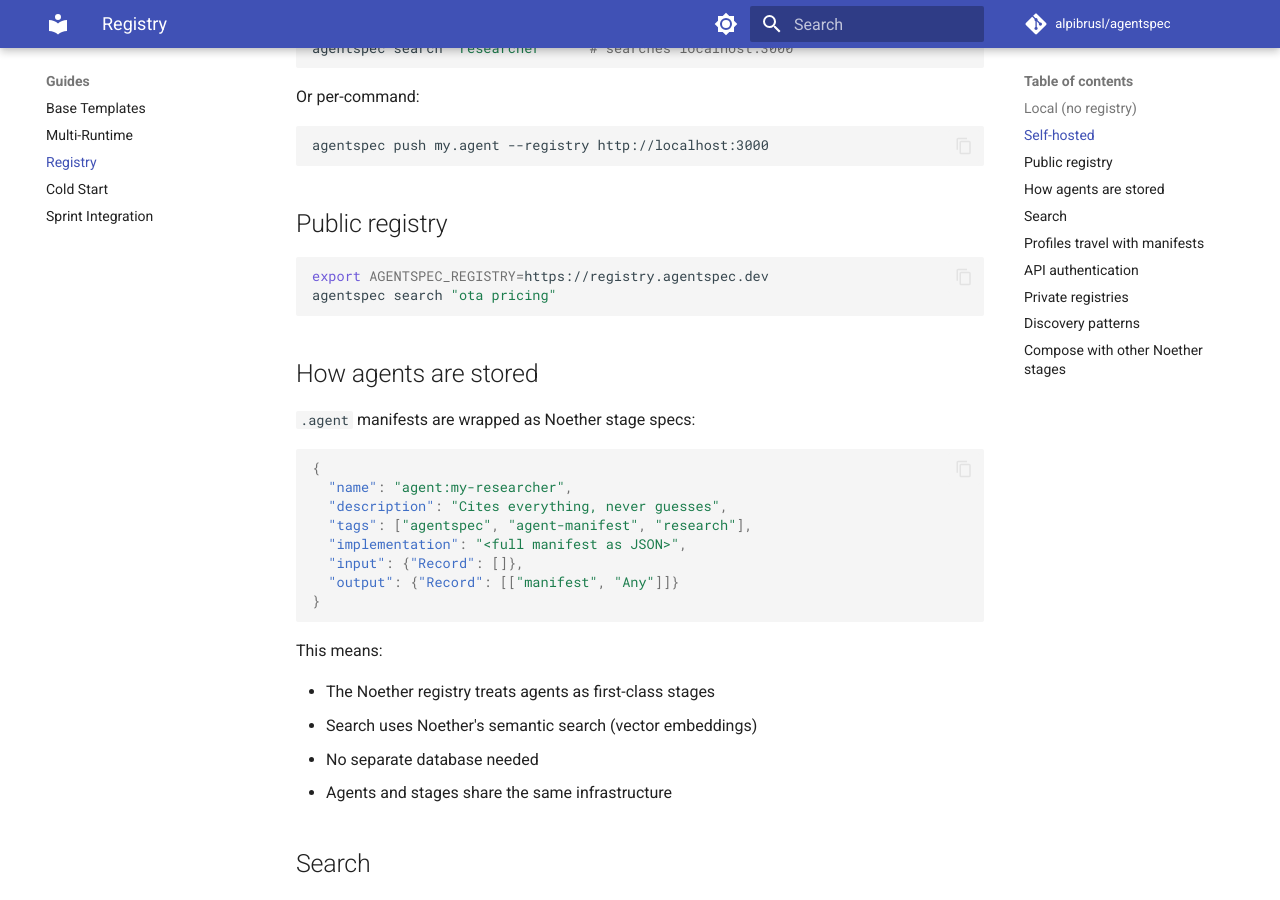
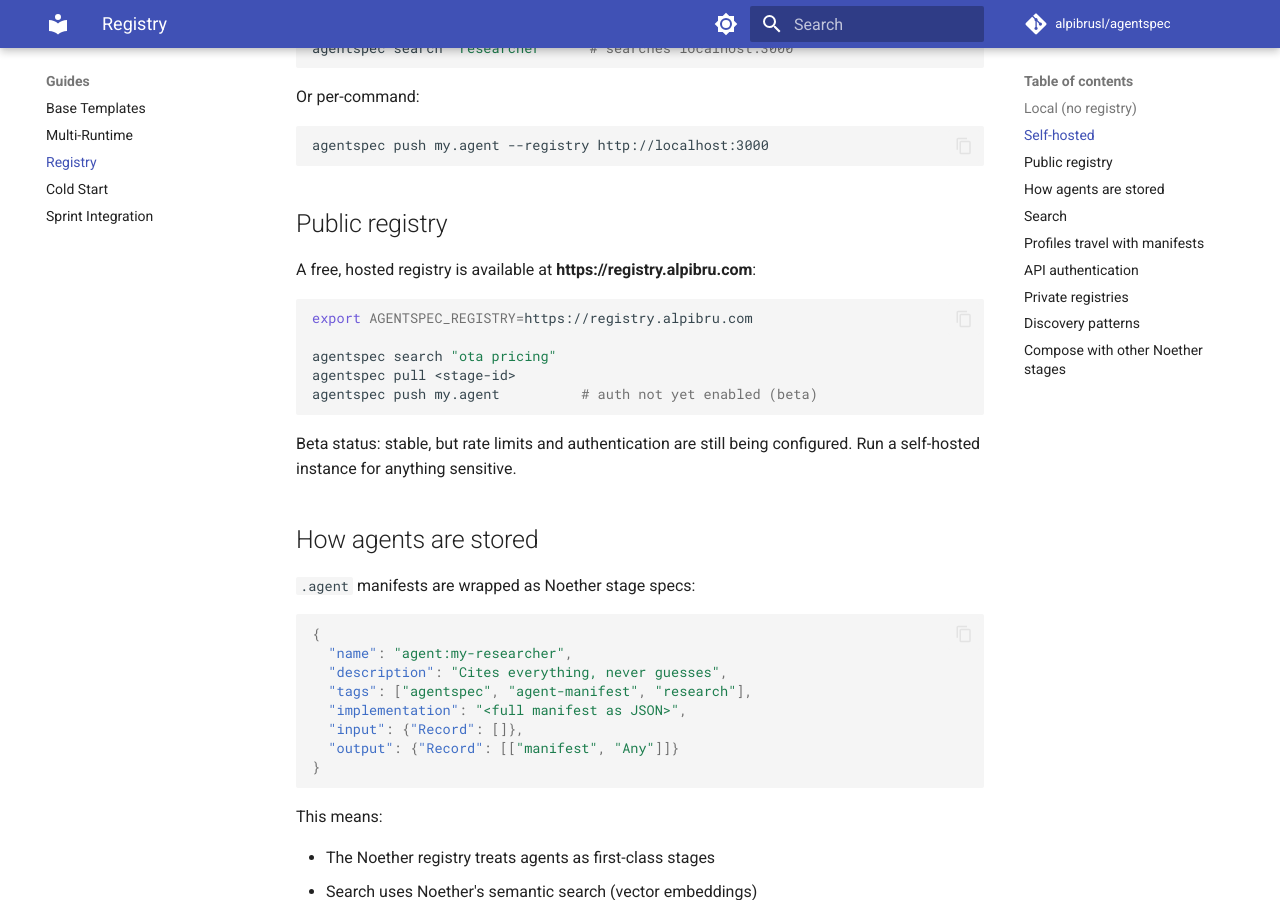
Before and after one commit to alpibrusl/agentspec, an MkDocs documentation site: the page built from docs/guides/registry.md, in a window 1280 px wide and 900 px high, scrolled down 761 px. Built offline with MkDocs 1.6.1 and Material for MkDocs 9.7.7, drawn with Linux system fonts in a browser that asks for light colours; comment, search, counter and statistics services are not loaded.

Commit message:
Add public registry URL (registry.alpibru.com) to docs
Beta status, no auth yet — documented as such.

````diff
--- a/docs/guides/registry.md
+++ b/docs/guides/registry.md
@@ -39,10 +39,18 @@
 
 ## Public registry
 
+A free, hosted registry is available at **https://registry.alpibru.com**:
+
 ```bash
-export AGENTSPEC_REGISTRY=https://registry.agentspec.dev
+export AGENTSPEC_REGISTRY=https://registry.alpibru.com
+
 agentspec search "ota pricing"
+agentspec pull <stage-id>
+agentspec push my.agent          # auth not yet enabled (beta)
 ```
+
+Beta status: stable, but rate limits and authentication are still being
+configured. Run a self-hosted instance for anything sensitive.
 
 ## How agents are stored
 
````
